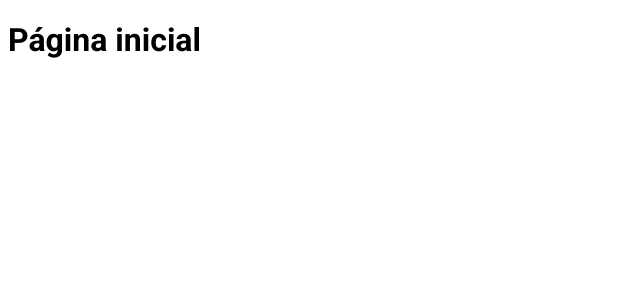
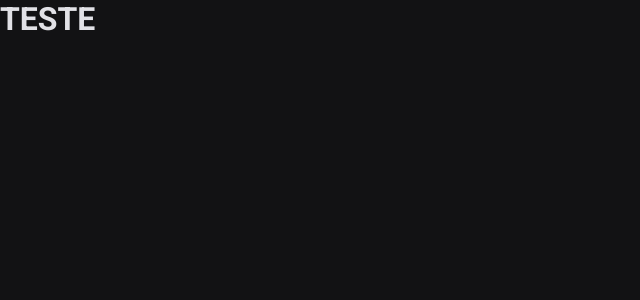
Before and after one commit to gabrielbugarelli/ignews, a Next.js app: page / in a window 1280 px wide. Shown: the top 300 px of the page, without its empty margins (0-640 px from the left). Built offline with nearby package versions, Linux system fonts and the light colour scheme.

Commit message:
chore: Estilos globais do app

```diff
--- a/src/pages/_app.tsx
+++ b/src/pages/_app.tsx
@@ -1,4 +1,6 @@
 import { AppProps } from 'next/app';
+
+import '../styles/global.scss';
 
 function MyApp({ Component, pageProps }: AppProps) {
   return <Component {...pageProps} />
--- a/src/pages/index.tsx
+++ b/src/pages/index.tsx
@@ -1,5 +1,4 @@
 import Head from 'next/head';
-import styles from '../styles/home.module.scss';
 
 export default function Home() {
   return (
@@ -8,7 +7,7 @@
         <title> Início | Ignews </title>
       </Head>
 
-      <h1 className={styles.title}> Página inicial </h1>
+      <h1>TESTE</h1>
     </>
   )
 }
--- /dev/null
+++ b/src/styles/global.scss
@@ -0,0 +1,48 @@
+* {
+  margin: 0;
+  padding: 0;
+  box-sizing: border-box;
+}
+
+:root {
+  --white: #ffffff;
+
+  --gray-100: #e1e1e6;
+  --gray-300: #a8a8b3;
+  --gray-800: #29292e;
+  --gray-850: #1f2729;
+  --gray-900: #121214;
+
+  --cyan-500: #61dafb;
+  --yellow-500: #eba417;
+}
+
+@media (max-width: 1080px) {
+  html {
+    font-size: 93.75%;
+  }
+}
+
+@media (max-width: 720px) {
+  html {
+    font-size: 87.5%;
+  }
+}
+
+body {
+  background: var(--gray-900);
+  color: var(--gray-100);
+}
+
+body, input, textarea, select, button {
+  font: 400 1rem 'Roboto', sans-serif;
+}
+
+button {
+  cursor: pointer;
+}
+
+a {
+  color: inherit;
+  text-decoration: none;
+}
--- a/src/styles/home.module.scss
+++ /dev/null
@@ -1,3 +0,0 @@
-.title {
-  font-family: 'Roboto';
-}
```
